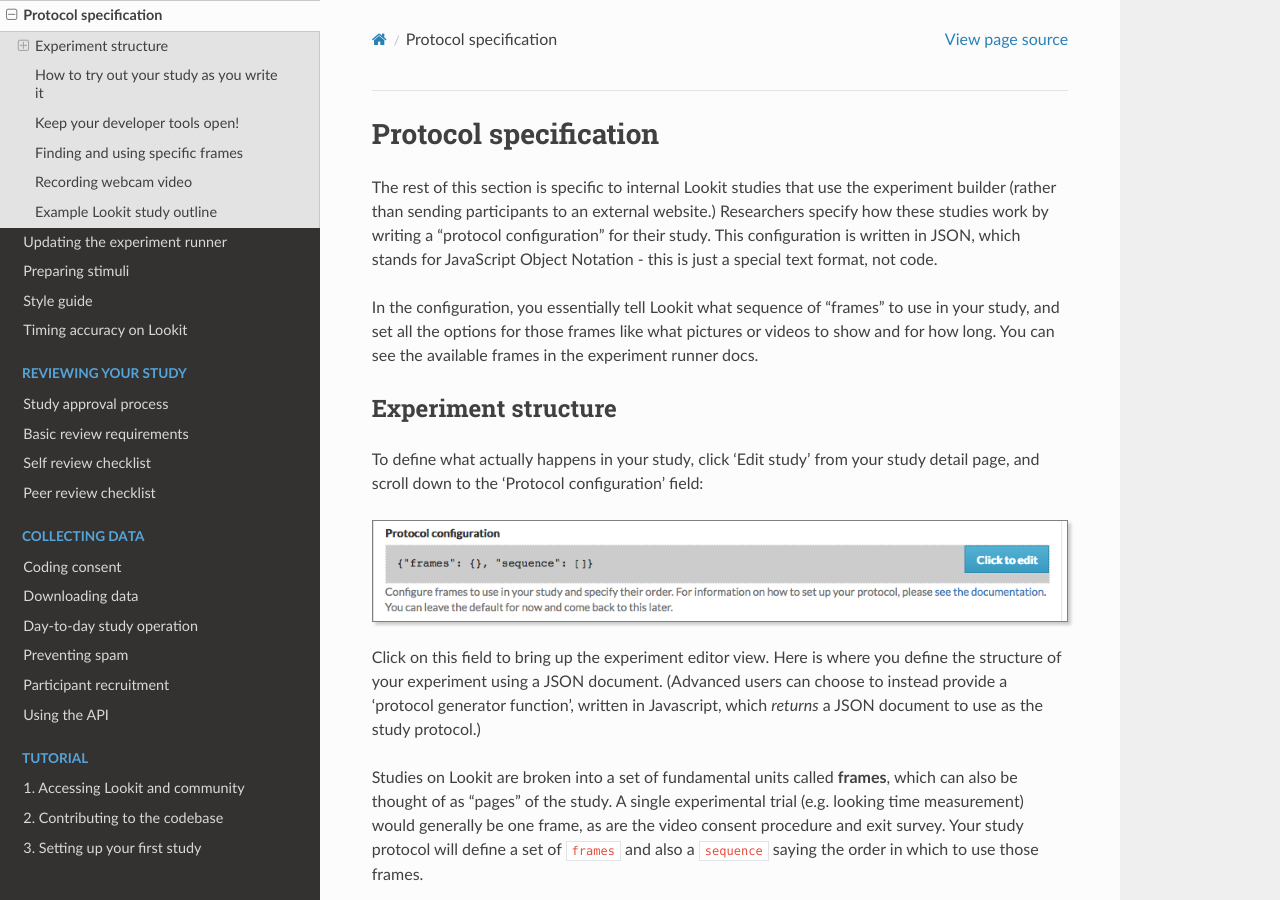
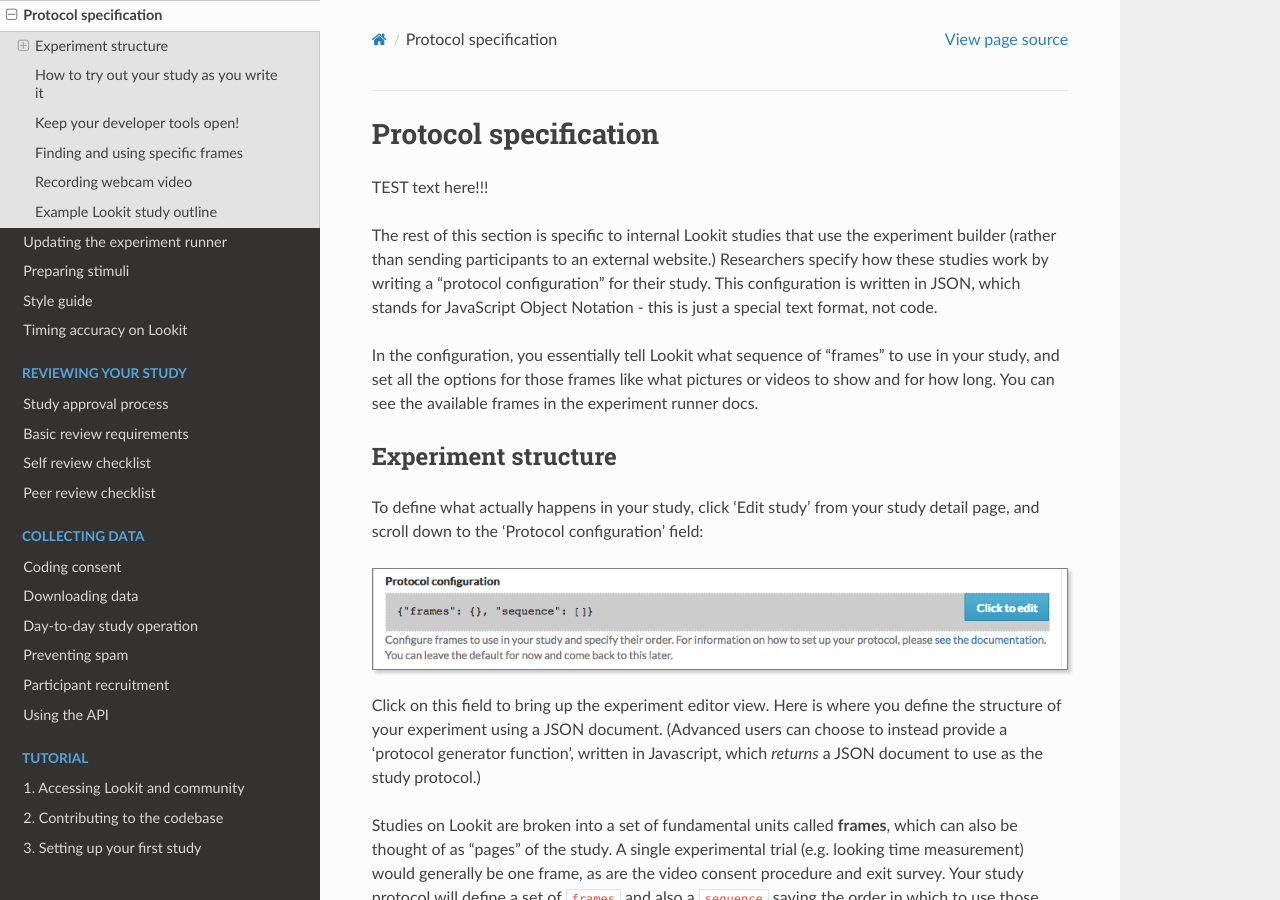
Before and after one commit to lookit/lookit-docs, a Sphinx documentation site: the page built from docs/source/researchers-create-experiment.rst, in a window 1280 px wide and 900 px high. Built offline with Sphinx 7.4.7 and the Read the Docs theme 2.0.0, drawn with Linux system fonts in a browser that asks for light colours.

Commit message:
Hello world

```diff
--- a/docs/source/researchers-create-experiment.rst
+++ b/docs/source/researchers-create-experiment.rst
@@ -2,6 +2,8 @@
 
 Protocol specification
 ===================================
+
+TEST text here!!!
 
 The rest of this section is specific to internal Lookit studies that use the experiment builder (rather than sending participants to an external website.) Researchers specify how these studies work by writing a "protocol configuration" for their study. This configuration is written in JSON, which stands for JavaScript Object Notation - this is just a special text format, not code.
 
```
